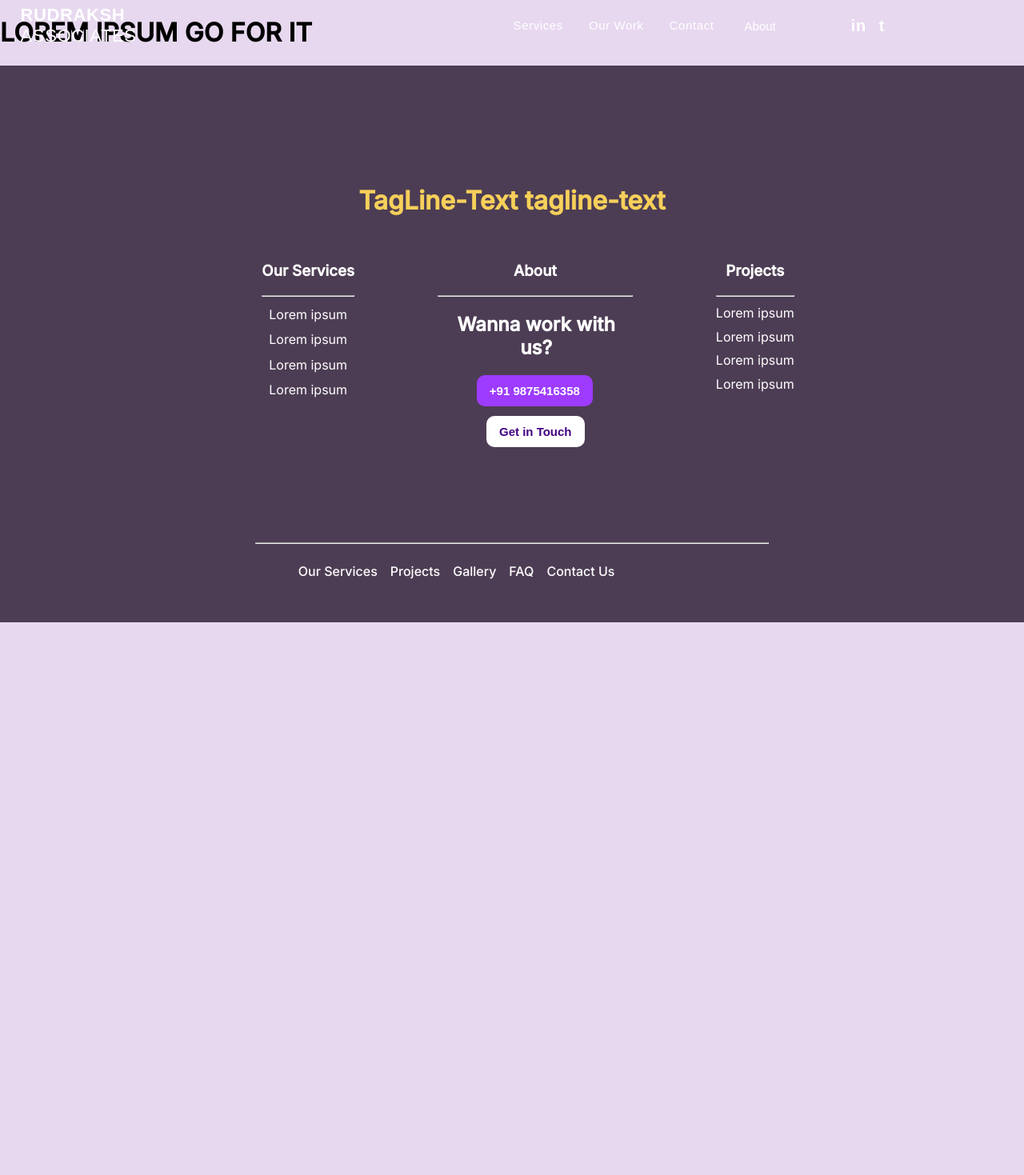
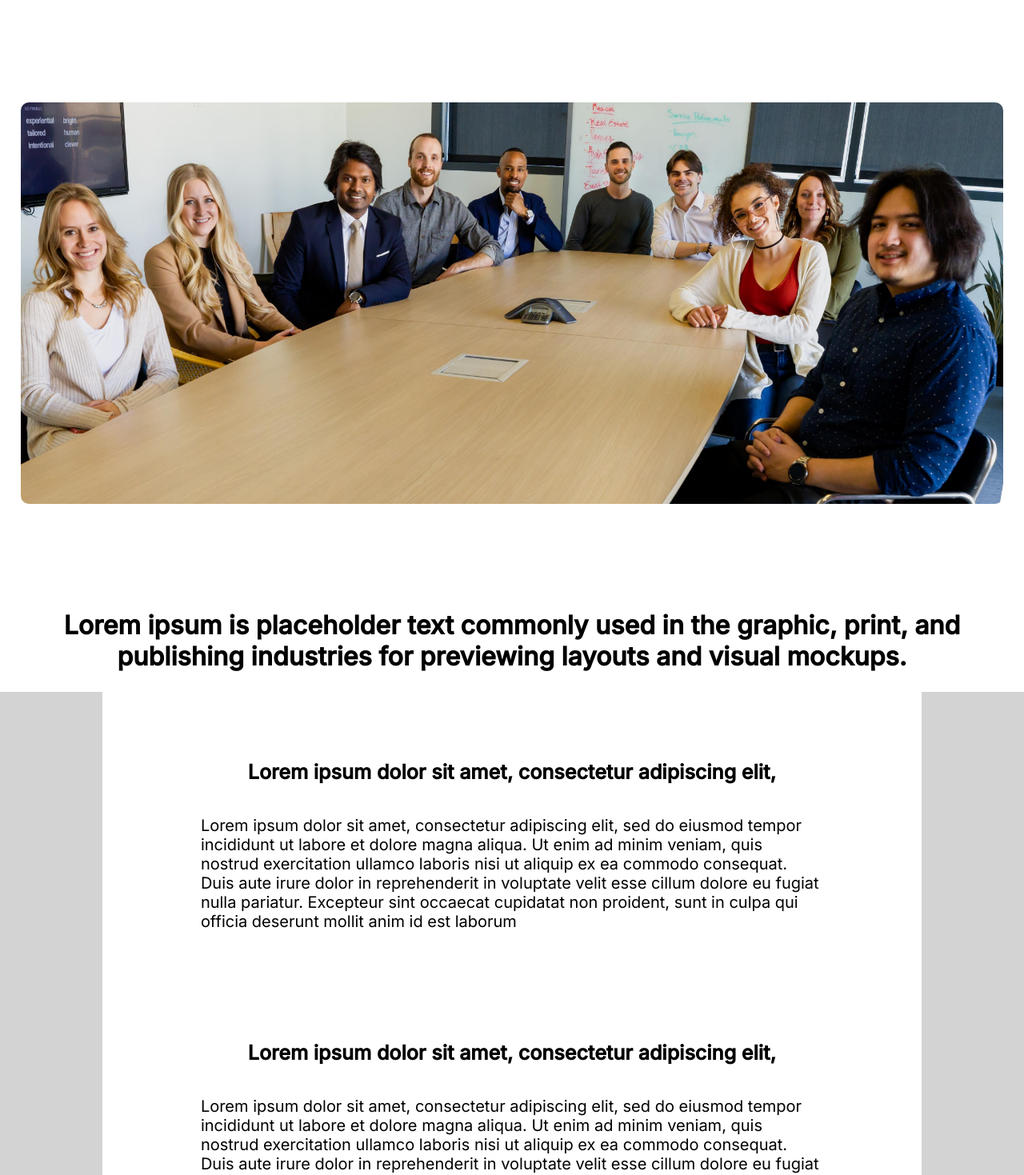
Before and after one commit to rudrakshassociates/rudrakshassociates.github.io, a React (Create React App) app: page /article in a window 1280 px wide. Shown: the top 1469 px of the page at 80% size. Before the commit the page ends 800 px from the top, so only its background shows below. Built offline with nearby package versions, Linux system fonts and the light colour scheme.

Commit message:
Made Blogs Component work Dynamically

```diff
--- a/src/App.js
+++ b/src/App.js
@@ -11,7 +11,7 @@ import About from "./Pages/About";
 import "./style.css"
 import Ourservices from "./Pages/OurServices";
 import Projects from "./Pages/Projects";
-import Article from "./Pages/Components/Article";
+import Article from "./Pages/Article";
 export default function App(){
   return(
     <div>
--- a/src/Pages/About.js
+++ b/src/Pages/About.js
@@ -1,9 +1,15 @@
 import React from "react"
-import { Link } from "react-router-dom"
+import { Link, useParams } from "react-router-dom"
 import Footer from "./Components/Footer"
 import Navbar from "./Components/Navbar"
 import "./Components/styles/about.css"
 export default function FAQ(){
+    function name(){
+        const params=useParams();
+        return (
+            <span>params.Name</span>
+        )
+    }
     return(
         <div>
             <div className="about-Container">
@@ -86,16 +92,16 @@ export default function FAQ(){
                     <div>
                         <div>
                                 {/* Images */}
-                                <Link to="/article"><p>Lorem ipsum dolor sit amet,</p></Link>
+                                <Link to="/article" params={{Name:"Inside"}} onClick={name}><p>Lorem ipsum dolor sit amet,</p></Link>
                         </div>
                         <div>
                                 {/* Images */}
-                                <Link to="/article"><p>Lorem ipsum dolor sit amet,</p></Link>
+                                <Link to="/article" params={{Name:"Around"}} onClick={name}><p>Lorem ipsum dolor sit amet,</p></Link>
 
                         </div>
                         <div>
                                 {/* Images */}
-                                <Link to="/article"><p>Lorem ipsum dolor sit amet,</p></Link>
+                                <Link to="/article" params={{Name:"People"}} onClick={name}><p>Lorem ipsum dolor sit amet,</p></Link>
 
                         </div>
                     </div>
--- /dev/null
+++ b/src/Pages/Article.js
@@ -0,0 +1,36 @@
+import Blog from "./Components/Blog";
+import Footer from "./Components/Footer";
+import Navbar from "./Components/Navbar";
+import ArticleList from "./Components/List/ArticleList";
+import "./Components/styles/article.css"
+export default function Article(props){
+    console.log(props);
+    const blogs=ArticleList.map(Data=>{
+        return (
+            <Blog
+            key={Data.id}
+            {...Data}
+            />
+        )
+    })
+    const banner=ArticleList.map(Image=>{
+        return(
+            <div className="Header">
+                {Image.name=="Inside" && <img src={Image.header}/>}
+            </div>
+        )
+    })
+    return(
+        <div>
+            <div className="Article">
+                <Navbar/>
+                {banner}
+                {blogs}
+            </div>
+
+            <div className="footer">
+                <Footer/>
+            </div>
+        </div>
+    )
+}
--- a/src/Pages/Components/Article.js
+++ /dev/null
@@ -1,27 +0,0 @@
-import Blog from "./Blog";
-import Footer from "./Footer";
-import Navbar from "./Navbar";
-import ArticleList from "./List/ArticleList";
-export default function Article(){
-    const blogs=ArticleList.map(Data=>{
-        return (
-            <Blog
-            {...Data}
-            />
-        )
-    })
-    return(
-        <div>
-            <Navbar/>
-            <div className="Header">
-
-            </div>
-
-            {blogs}
-
-            <div>
-            <Footer/>
-            </div>
-        </div>
-    )
-}
--- a/src/Pages/Components/Blog.js
+++ b/src/Pages/Components/Blog.js
@@ -1,16 +1,17 @@
 import React from "react";
+import ReactDOM from "react-dom";
 export default function Blog(props){
-    const Contents=props.Content.forEach(Data=>{
-        return (
-            <div>
-                <h2>{Data.subtitle}</h2>
-                <p>{Data.para}</p>
+    const Contents=props.Content.map(Info=>{
+        return(
+            <div className="Blog-Content">
+                <h2>{Info.subtitle}</h2>
+                <p>{Info.para}</p>
             </div>
         )
     })
     return (
         <div className="Blog">
-            {props.id=="Inside" && <div className="Content">
+            {props.name=="Inside" && <div className="Content">
                 <h1>{props.Title}</h1>
                 {Contents}
             </div>}
--- a/src/Pages/Components/List/ArticleList.js
+++ b/src/Pages/Components/List/ArticleList.js
@@ -1,7 +1,40 @@
 export default [
     {
-        id:"Inside",
-        header:"",
+        id:1,
+        name:"Inside",
+        header:"Images/banner.jpg",
+        Title:"Lorem ipsum is placeholder text commonly used in the graphic, print, and publishing industries for previewing layouts and visual mockups.",
+        Content:[
+            {
+                subtitle:"Lorem ipsum dolor sit amet, consectetur adipiscing elit,",
+                para:"Lorem ipsum dolor sit amet, consectetur adipiscing elit, sed do eiusmod tempor incididunt ut labore et dolore magna aliqua. Ut enim ad minim veniam, quis nostrud exercitation ullamco laboris nisi ut aliquip ex ea commodo consequat. Duis aute irure dolor in reprehenderit in voluptate velit esse cillum dolore eu fugiat nulla pariatur. Excepteur sint occaecat cupidatat non proident, sunt in culpa qui officia deserunt mollit anim id est laborum"
+            },
+            {
+                subtitle:"Lorem ipsum dolor sit amet, consectetur adipiscing elit,",
+                para:"Lorem ipsum dolor sit amet, consectetur adipiscing elit, sed do eiusmod tempor incididunt ut labore et dolore magna aliqua. Ut enim ad minim veniam, quis nostrud exercitation ullamco laboris nisi ut aliquip ex ea commodo consequat. Duis aute irure dolor in reprehenderit in voluptate velit esse cillum dolore eu fugiat nulla pariatur. Excepteur sint occaecat cupidatat non proident, sunt in culpa qui officia deserunt mollit anim id est laborum"
+            },
+            {
+                subtitle:"Lorem ipsum dolor sit amet, consectetur adipiscing elit,",
+                para:"Lorem ipsum dolor sit amet, consectetur adipiscing elit, sed do eiusmod tempor incididunt ut labore et dolore magna aliqua. Ut enim ad minim veniam, quis nostrud exercitation ullamco laboris nisi ut aliquip ex ea commodo consequat. Duis aute irure dolor in reprehenderit in voluptate velit esse cillum dolore eu fugiat nulla pariatur. Excepteur sint occaecat cupidatat non proident, sunt in culpa qui officia deserunt mollit anim id est laborum"
+            },
+            {
+                subtitle:"Lorem ipsum dolor sit amet, consectetur adipiscing elit,",
+                para:"Lorem ipsum dolor sit amet, consectetur adipiscing elit, sed do eiusmod tempor incididunt ut labore et dolore magna aliqua. Ut enim ad minim veniam, quis nostrud exercitation ullamco laboris nisi ut aliquip ex ea commodo consequat. Duis aute irure dolor in reprehenderit in voluptate velit esse cillum dolore eu fugiat nulla pariatur. Excepteur sint occaecat cupidatat non proident, sunt in culpa qui officia deserunt mollit anim id est laborum"
+            },
+            {
+                subtitle:"Lorem ipsum dolor sit amet, consectetur adipiscing elit,",
+                para:"Lorem ipsum dolor sit amet, consectetur adipiscing elit, sed do eiusmod tempor incididunt ut labore et dolore magna aliqua. Ut enim ad minim veniam, quis nostrud exercitation ullamco laboris nisi ut aliquip ex ea commodo consequat. Duis aute irure dolor in reprehenderit in voluptate velit esse cillum dolore eu fugiat nulla pariatur. Excepteur sint occaecat cupidatat non proident, sunt in culpa qui officia deserunt mollit anim id est laborum"
+            },
+            {
+                subtitle:"Lorem ipsum dolor sit amet, consectetur adipiscing elit,",
+                para:"Lorem ipsum dolor sit amet, consectetur adipiscing elit, sed do eiusmod tempor incididunt ut labore et dolore magna aliqua. Ut enim ad minim veniam, quis nostrud exercitation ullamco laboris nisi ut aliquip ex ea commodo consequat. Duis aute irure dolor in reprehenderit in voluptate velit esse cillum dolore eu fugiat nulla pariatur. Excepteur sint occaecat cupidatat non proident, sunt in culpa qui officia deserunt mollit anim id est laborum"
+            },
+        ]
+    },
+    {
+        id:2,
+        name:"Around",
+        header:"Images/banner.jpg",
         Title:"LOREM IPSUM GO FOR IT",
         Content:[
             {
@@ -15,23 +48,9 @@ export default [
         ]
     },
     {
-        id:"Around",
-        header:"",
-        Title:"LOREM IPSUM GO FOR IT",
-        Content:[
-            {
-                subtitle:"Hello",
-                para:"buffaloS"
-            },
-            {
-                subtitle:"Hello",
-                para:"buffaloS"
-            }
-        ]
-    },
-    {
-        id:"People",
-        header:"",
+        id:3,
+        name:"People",
+        header:"Images/banner.jpg",
         Title:"LOREM IPSUM GO FOR IT",
         Content:[
             {
--- /dev/null
+++ b/src/Pages/Components/styles/article.css
@@ -0,0 +1,33 @@
+.Blog-Content{
+    padding: 5% 2% 1%;
+    margin: 0% 10%;
+    background-color: white;
+}
+.Blog-Content>h2{
+    font-size: 25px;
+}
+.Blog-Content>p{
+    padding: 2% 10%;
+    text-align: left;
+    font-size: 20px;
+}
+.Content{
+    text-align: center;
+    background-color: lightgray;
+}
+.Content>h1{
+    margin-bottom: 0%;
+    padding: 2%;
+    background-color: white;
+}
+.Article{
+    padding-top :2% ;
+    background-color: white;
+}
+.Header>img{
+    width: 100%;
+    border-radius: 10px;
+}
+.Header{
+    margin: 8% 2%;
+}
```
